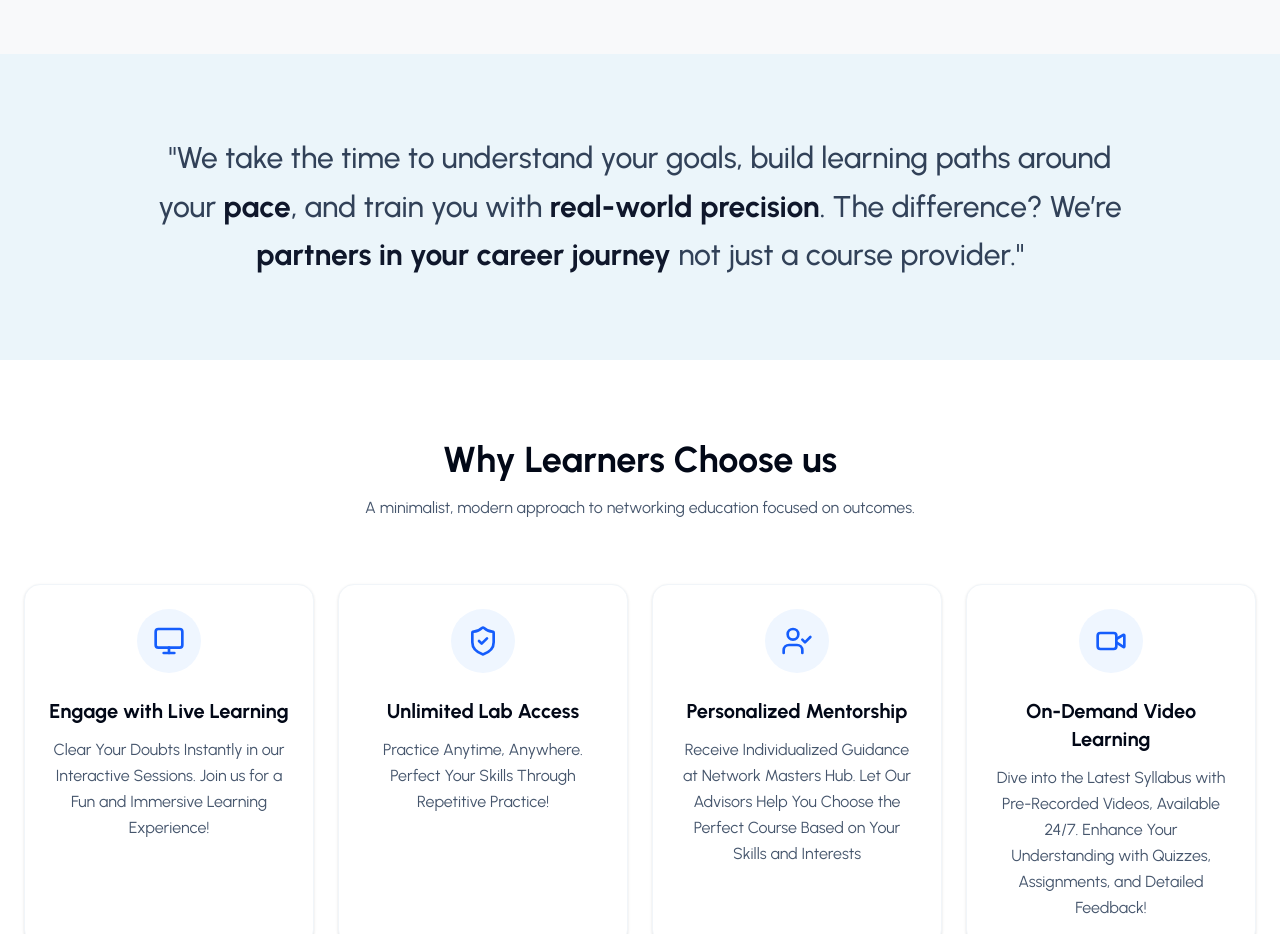
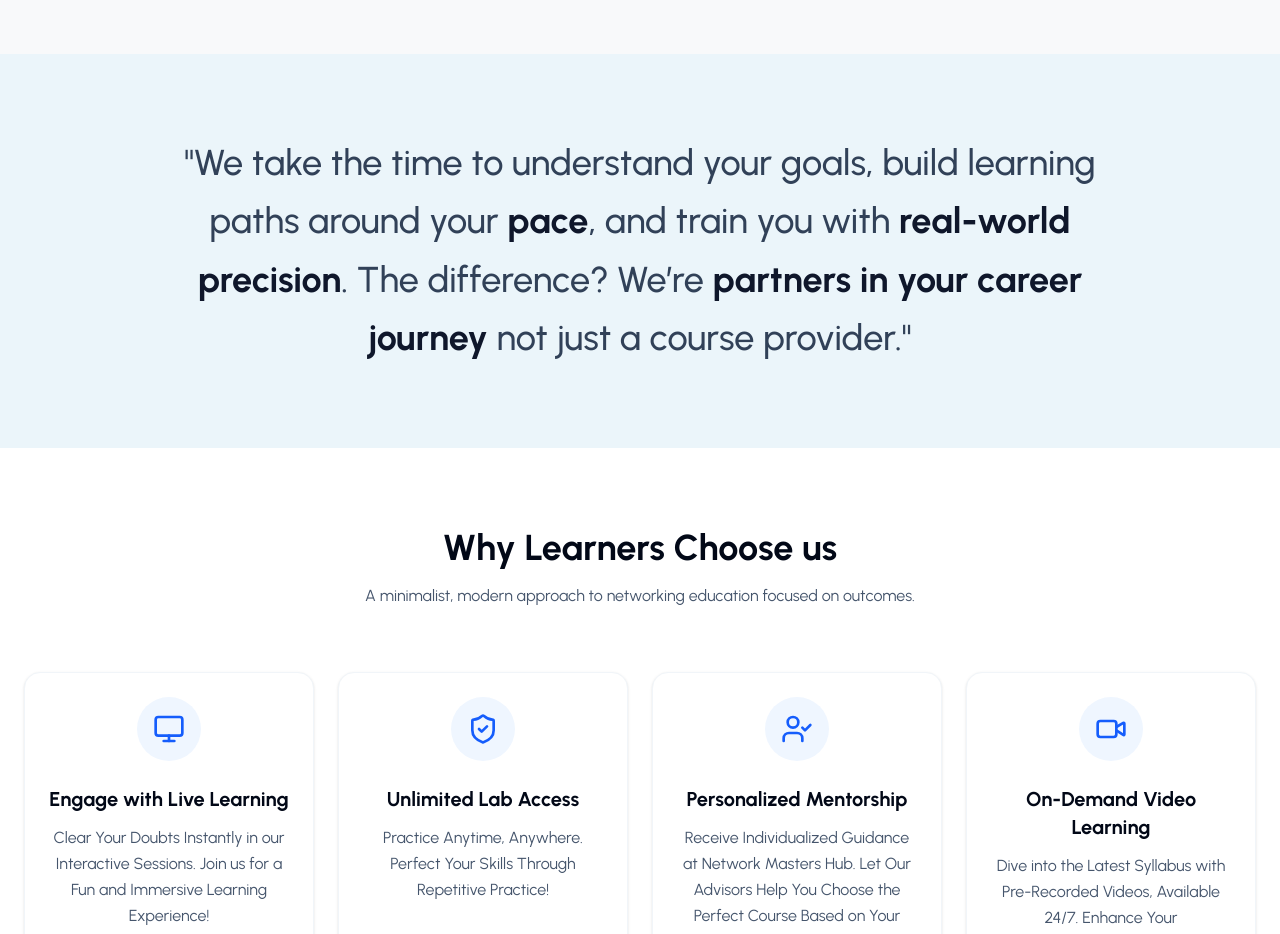
Before and after one commit to Chandan-pullanikatt/network-masters-hub, a Next.js app in the folder frontend/: page / in a window 1280 px wide. Shown: the part 2200-3134 px from the top of the page. Built offline with nearby package versions, Linux system fonts and the light colour scheme.

Commit message:
size 36px text

```diff
--- a/frontend/src/components/sections/QuoteSection.tsx
+++ b/frontend/src/components/sections/QuoteSection.tsx
@@ -2,7 +2,7 @@ const QuoteSection = () => {
     return (
         <section className="py-20 bg-[#EBF5FA]">
             <div className="container px-4 md:px-6 max-w-5xl mx-auto text-center">
-                <blockquote className="text-xl md:text-2xl lg:text-3xl font-medium text-slate-700 leading-relaxed">
+                <blockquote className="text-[36px] font-medium text-slate-700 leading-relaxed">
                     &quot;We take the time to understand your goals, build learning paths around your <span className="font-bold text-slate-900">pace</span>, and train you with <span className="font-bold text-slate-900">real-world precision</span>. The difference? We’re <span className="font-bold text-slate-900">partners in your career journey</span> not just a course provider.&quot;
                 </blockquote>
             </div>
```
